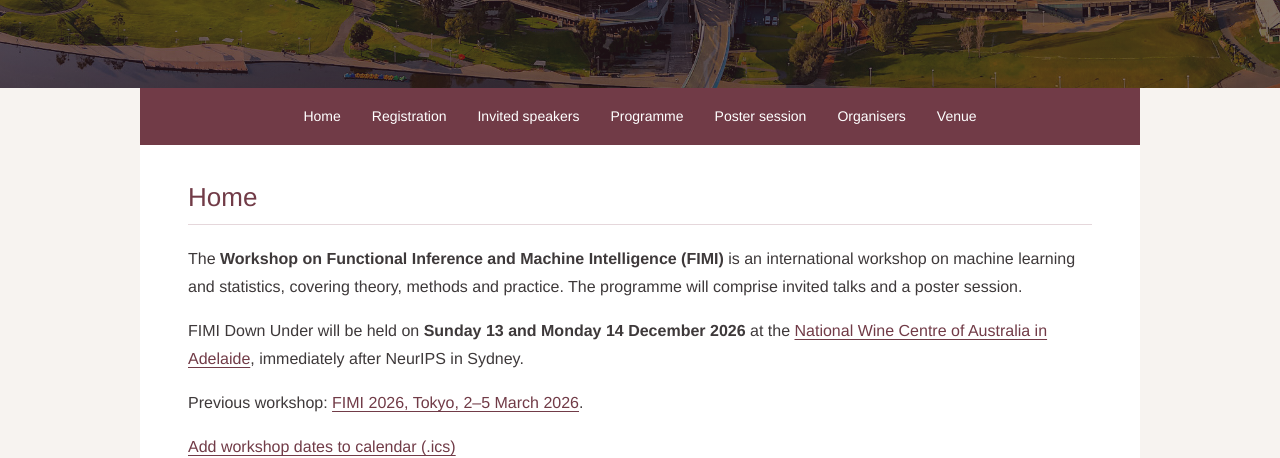
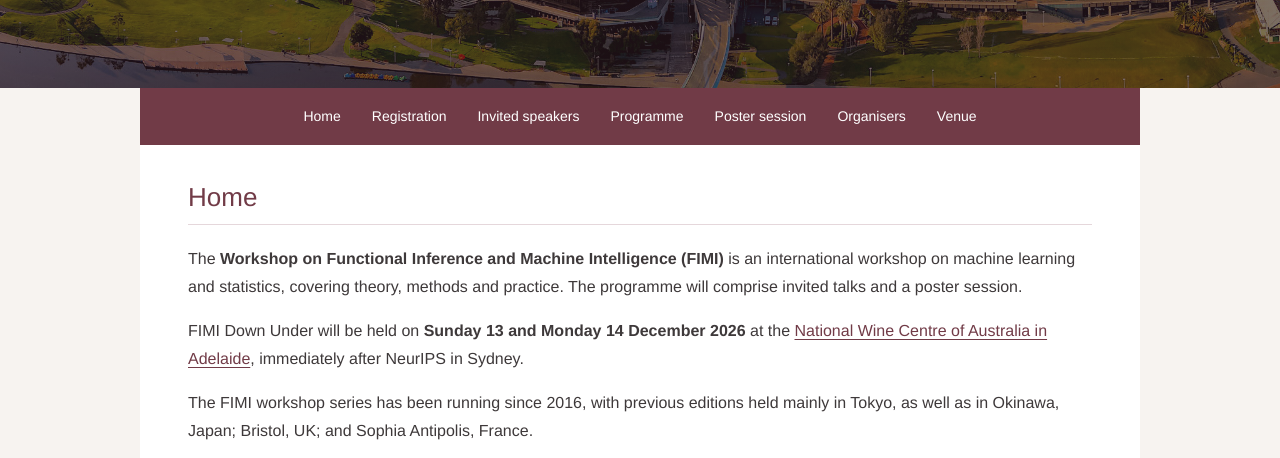
Before and after one commit to kips-lab/fimi-downunder, a plain HTML site: page docs/index.html in a window 1280 px wide. Shown: the part 322-780 px from the top of the page. Drawn offline with Linux system fonts and the light colour scheme.

Commit message:
Add FIMI workshop series history

```diff
--- a/docs/index.html
+++ b/docs/index.html
@@ -57,6 +57,7 @@
           <div id="about">
             <p>The <strong>Workshop on Functional Inference and Machine Intelligence (FIMI)</strong> is an international workshop on machine learning and statistics, covering theory, methods and practice. The programme will comprise invited talks and a poster session.</p>
             <p>FIMI Down Under will be held on <strong>Sunday 13 and Monday 14 December 2026</strong> at the <a href="#venue">National Wine Centre of Australia in Adelaide</a>, immediately after NeurIPS in Sydney.</p>
+            <p>The FIMI workshop series has been running since 2016, with previous editions held mainly in Tokyo, as well as in Okinawa, Japan; Bristol, UK; and Sophia Antipolis, France.</p>
             <p>Previous workshop: <a href="https://fimiws.github.io/fimi2026/">FIMI 2026, Tokyo, 2–5 March 2026</a>.</p>
             <p><a href="assets/fimi-down-under-2026.ics" download>Add workshop dates to calendar (.ics)</a></p>
           </div>
```
